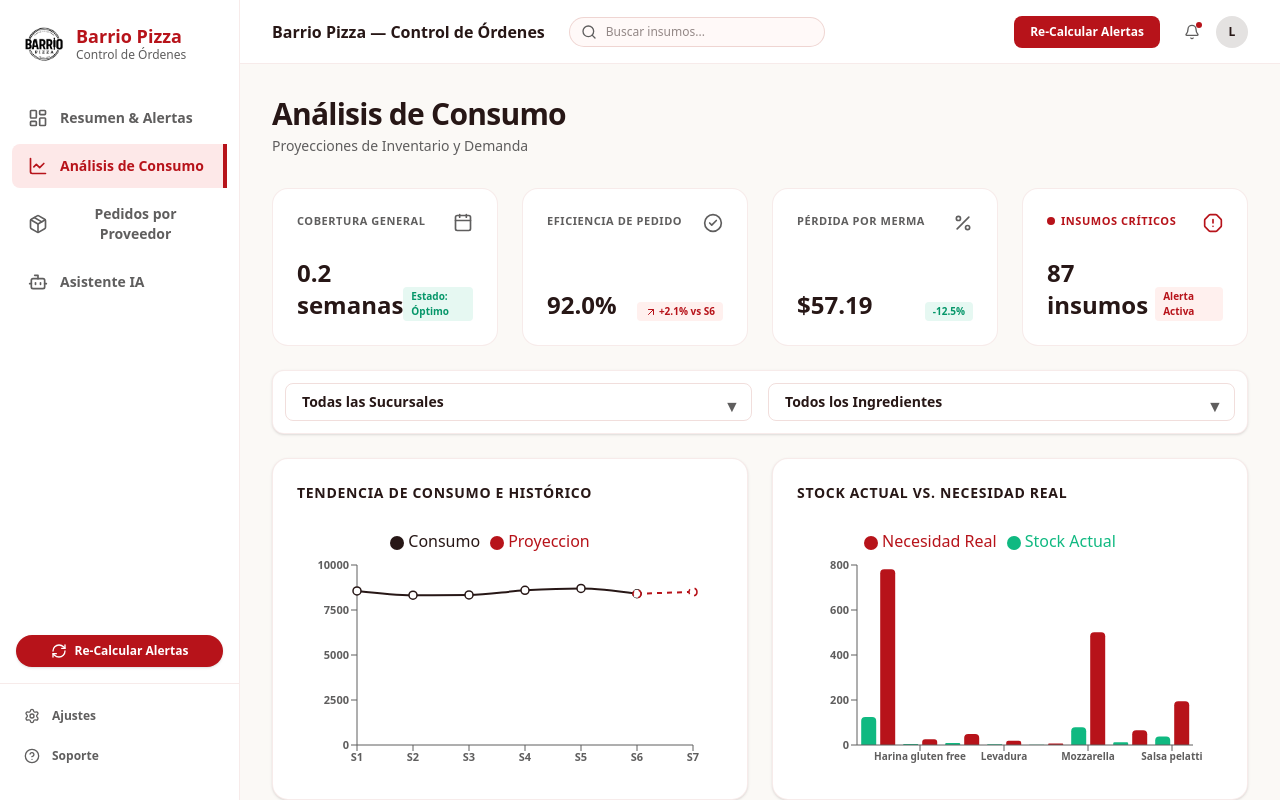
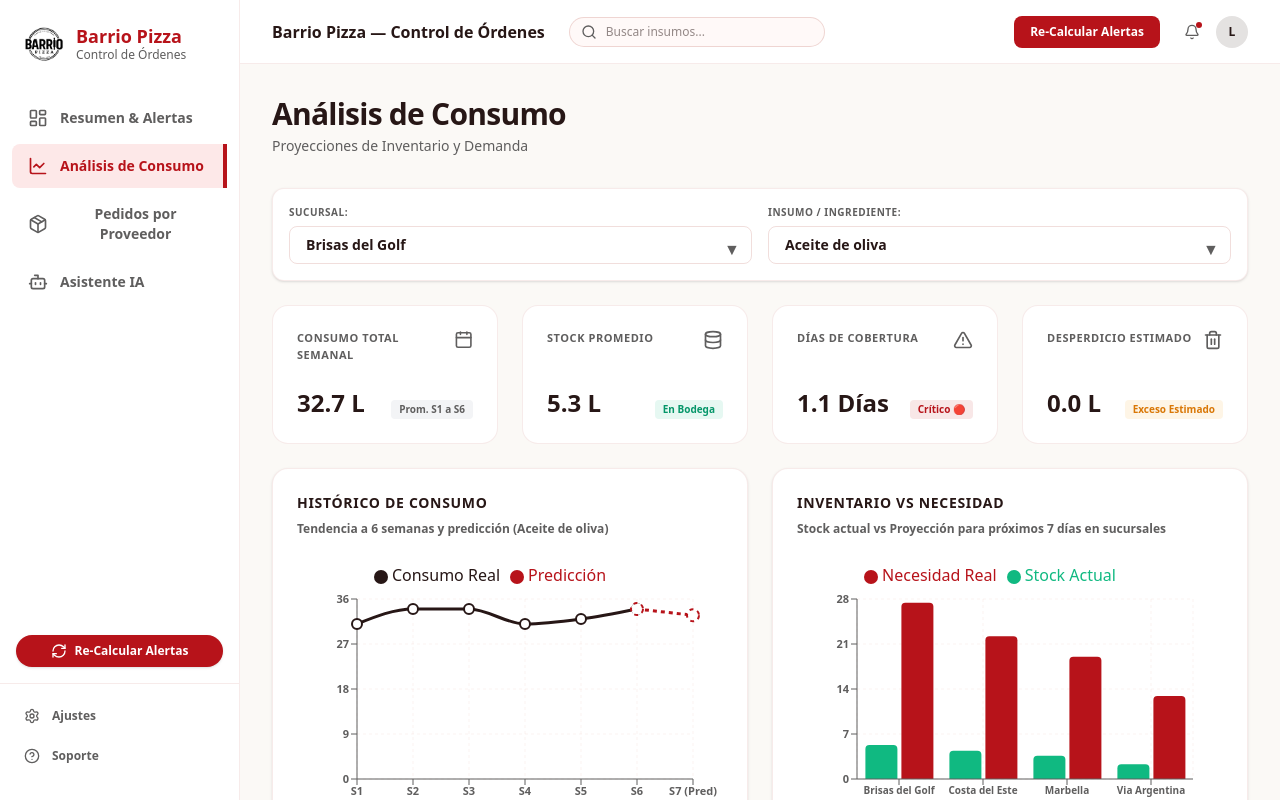
Before and after one commit to lausfg4/barrio-pizza-dashboard, a Next.js app: page / in a window 1280 px wide. Both pictures are taken after a click on the button "Análisis de Consumo". Shown: the top 800 px of the page. Built offline with nearby package versions, Linux system fonts and the light colour scheme.

Commit message:
feat: Alinear la pestaña de análisis al diseño original simplificado de Python

```diff
--- a/src/components/TabAnalytics.tsx
+++ b/src/components/TabAnalytics.tsx
@@ -1,6 +1,6 @@
 'use client';
 
-import React, { useState, useMemo } from 'react';
+import React, { useState, useMemo, useEffect } from 'react';
 import { AlertaConsolidada, Consumo } from '../types';
 import {
   LineChart as ReChartsLineChart,
@@ -16,10 +16,9 @@ import {
 } from 'recharts';
 import {
   Calendar,
-  CheckCircle2,
-  Percent,
-  AlertOctagon,
-  ArrowUpRight
+  Database,
+  AlertTriangle,
+  Trash2
 } from 'lucide-react';
 
 interface TabAnalyticsProps {
@@ -28,142 +27,140 @@ interface TabAnalyticsProps {
 }
 
 export default function TabAnalytics({ alerts, consumo }: TabAnalyticsProps) {
-  const [selectedSucursal, setSelectedSucursal] = useState<string>('all');
-  const [selectedIngrediente, setSelectedIngrediente] = useState<string>('all');
+  const [selectedSucursal, setSelectedSucursal] = useState<string>('');
+  const [selectedIngrediente, setSelectedIngrediente] = useState<string>('');
 
-  // Sucursales únicas
+  // Obtener sucursales únicas ordenadas
   const sucursales = useMemo(() => {
-    return Array.from(new Set(consumo.map(c => c.sucursal)));
+    return Array.from(new Set(consumo.map(c => c.sucursal))).sort();
   }, [consumo]);
 
-  // Ingredientes únicos en las alertas
+  // Obtener ingredientes únicos ordenados para evitar duplicados en el select
   const ingredientes = useMemo(() => {
-    return Array.from(new Set(alerts.map(a => ({ id: a.ingrediente_id, nombre: a.nombre }))));
+    const seen = new Set<string>();
+    const list: Array<{ id: string; nombre: string }> = [];
+    alerts.forEach(a => {
+      if (!seen.has(a.ingrediente_id)) {
+        seen.add(a.ingrediente_id);
+        list.push({ id: a.ingrediente_id, nombre: a.nombre });
+      }
+    });
+    return list.sort((a, b) => a.nombre.localeCompare(b.nombre));
   }, [alerts]);
 
-  // Métricas Superiores
+  // Inicializar selectores con los primeros elementos disponibles
+  useEffect(() => {
+    if (sucursales.length > 0 && !selectedSucursal) {
+      setSelectedSucursal(sucursales[0]);
+    }
+    if (ingredientes.length > 0 && !selectedIngrediente) {
+      setSelectedIngrediente(ingredientes[0].id);
+    }
+  }, [sucursales, ingredientes, selectedSucursal, selectedIngrediente]);
+
+  // Obtener datos consolidados para la combinación seleccionada
+  const activeAlert = useMemo(() => {
+    const targetSuc = selectedSucursal || (sucursales[0] || '');
+    const targetIng = selectedIngrediente || (ingredientes[0]?.id || '');
+    return alerts.find(a => a.sucursal === targetSuc && a.ingrediente_id === targetIng);
+  }, [alerts, selectedSucursal, selectedIngrediente, sucursales, ingredientes]);
+
+  // Consumo histórico de la combinación seleccionada
+  const activeConsumos = useMemo(() => {
+    const targetSuc = selectedSucursal || (sucursales[0] || '');
+    const targetIng = selectedIngrediente || (ingredientes[0]?.id || '');
+    return consumo.filter(c => c.sucursal === targetSuc && c.ingrediente_id === targetIng);
+  }, [consumo, selectedSucursal, selectedIngrediente, sucursales, ingredientes]);
+
+  // Calcular métricas para el insumo y sucursal seleccionados (Similares a Python)
   const metrics = useMemo(() => {
-    // Filtrar según sucursal
-    const filteredAlerts = alerts.filter(a => selectedSucursal === 'all' || a.sucursal === selectedSucursal);
+    if (!activeAlert) {
+      return {
+        consumoPromedio: '0.0',
+        stock: '0.0',
+        cobertura: '0.0 Días',
+        coberturaStatus: 'Sin Datos',
+        coberturaClass: 'bg-gray-100 text-gray-500',
+        desperdicio: '0.0',
+        unidad: ''
+      };
+    }
 
-    // Cobertura general (promedio)
-    let totalStock = 0;
-    let totalProj = 0;
-    filteredAlerts.forEach(a => {
-      totalStock += a.stock_actual_unidad_base;
-      totalProj += a.proyeccion;
-    });
+    const weeks = ['S1', 'S2', 'S3', 'S4', 'S5', 'S6'];
+    const consumoSum = activeConsumos.reduce((acc, c) => acc + c.consumo_unidad_base, 0);
+    const count = activeConsumos.length || 1;
+    const consumoProm = consumoSum / count;
 
-    // Proyección semanal promedio de la sucursal
-    const coberturaSemanas = totalProj > 0 ? (totalStock / totalProj) : 0;
+    const stock = activeAlert.stock_actual_unidad_base;
+    const proyeccion = activeAlert.proyeccion;
 
-    // Eficiencia de pedido
-    let okCount = 0;
-    filteredAlerts.forEach(a => {
-      if (a.alerta_tipo === 'Correcto') okCount++;
-    });
-    const eficiencia = filteredAlerts.length > 0 ? (okCount / filteredAlerts.length) * 100 : 100;
+    // Días de cobertura = (Stock / Proyección Semanal) * 7
+    const coberturaDias = proyeccion > 0 ? (stock / proyeccion) * 7 : (stock > 0 ? 99.0 : 0.0);
 
-    // Total Mermas Ponderadas (estimadas para sobre-pedidos)
-    let mermasVal = 0;
-    filteredAlerts.forEach(a => {
-      if (a.alerta_tipo === 'Sobre-pedido' && a.es_perecedero === 'Si') {
-        // Asignamos un costo ficticio al kilo/litro de $10.00 para la métrica
-        const exceso = a.pedido_unidad_base - a.necesidad_real;
-        mermasVal += exceso * 12.5; // Costo por unidad ponderada
-      }
-    });
+    let coberturaStatus = 'Suficiente 🟢';
+    let coberturaClass = 'bg-[#10B981]/10 text-[#059669]';
+    if (coberturaDias < 3.0) {
+      coberturaStatus = 'Crítico 🔴';
+      coberturaClass = 'bg-[#b7131a]/10 text-[#b7131a]';
+    } else if (coberturaDias < 7.0) {
+      coberturaStatus = 'Regular 🟡';
+      coberturaClass = 'bg-[#F59E0B]/10 text-[#D97706]';
+    }
 
-    // Insumos críticos (menos de 0.5 semanas de cobertura)
-    let criticos = 0;
-    filteredAlerts.forEach(a => {
-      if (a.proyeccion > 0) {
-        const cover = a.stock_actual_unidad_base / a.proyeccion;
-        if (cover < 0.5) criticos++;
-      } else if (a.stock_actual_unidad_base === 0) {
-        criticos++;
-      }
-    });
+    // Desperdicio estimado = stock - proyeccion (si es perecedero)
+    const desperdicioVal = activeAlert.es_perecedero === 'Si' ? Math.max(0, stock - proyeccion) : 0;
 
     return {
-      cobertura: `${coberturaSemanas.toFixed(1)} semanas`,
-      eficiencia: `${eficiencia.toFixed(1)}%`,
-      mermas: `$${mermasVal.toFixed(2)}`,
-      criticos: `${criticos} insumos`
+      consumoPromedio: consumoProm.toFixed(1),
+      stock: stock.toFixed(1),
+      cobertura: `${coberturaDias.toFixed(1)} Días`,
+      coberturaStatus,
+      coberturaClass,
+      desperdicio: desperdicioVal.toFixed(1),
+      unidad: activeAlert.unidad_base
     };
-  }, [alerts, selectedSucursal]);
+  }, [activeAlert, activeConsumos]);
 
-  // Datos para el gráfico de Línea de Tendencia (S1 a S6, y S7 proyectado)
+  // Gráfico de Líneas (Tendencia)
   const lineChartData = useMemo(() => {
-    // Filtrar consumo histórico
-    const filteredConsumo = consumo.filter(c => {
-      const matchSuc = selectedSucursal === 'all' || c.sucursal === selectedSucursal;
-      const matchIng = selectedIngrediente === 'all' || c.ingrediente_id === selectedIngrediente;
-      return matchSuc && matchIng;
-    });
-
-    // Obtener consumo semanal sumado
     const weeks = ['S1', 'S2', 'S3', 'S4', 'S5', 'S6'];
     const dataMap: Record<string, number> = {};
     weeks.forEach(w => { dataMap[w] = 0; });
 
-    filteredConsumo.forEach(c => {
-      if (dataMap[c.semana] !== undefined) {
-        dataMap[c.semana] += c.consumo_unidad_base;
-      }
+    activeConsumos.forEach(c => {
+      dataMap[c.semana] = c.consumo_unidad_base;
     });
 
-    // Obtener proyección S7 sumada para los mismos filtros
-    const filteredAlerts = alerts.filter(a => {
-      const matchSuc = selectedSucursal === 'all' || a.sucursal === selectedSucursal;
-      const matchIng = selectedIngrediente === 'all' || a.ingrediente_id === selectedIngrediente;
-      return matchSuc && matchIng;
-    });
-    const s7Proj = filteredAlerts.reduce((acc, a) => acc + a.proyeccion, 0);
+    const proyeccionVal = activeAlert ? activeAlert.proyeccion : 0;
 
-    const chart = [
+    return [
       { name: 'S1', Consumo: dataMap['S1'], Proyeccion: null },
       { name: 'S2', Consumo: dataMap['S2'], Proyeccion: null },
       { name: 'S3', Consumo: dataMap['S3'], Proyeccion: null },
       { name: 'S4', Consumo: dataMap['S4'], Proyeccion: null },
       { name: 'S5', Consumo: dataMap['S5'], Proyeccion: null },
       { name: 'S6', Consumo: dataMap['S6'], Proyeccion: dataMap['S6'] }, // Conector
-      { name: 'S7', Consumo: null, Proyeccion: s7Proj } // Proyección punteada
+      { name: 'S7 (Pred)', Consumo: null, Proyeccion: parseFloat(proyeccionVal.toFixed(2)) }
     ];
+  }, [activeConsumos, activeAlert]);
 
-    return chart;
-  }, [consumo, alerts, selectedSucursal, selectedIngrediente]);
+  // Gráfico de Barras (Stock vs Necesidad del ingrediente seleccionado en todas las sucursales)
+  const barChartData = useMemo(() => {
+    const targetIng = selectedIngrediente || (ingredientes[0]?.id || '');
+    const filteredAlerts = alerts.filter(a => a.ingrediente_id === targetIng);
 
-  // Datos para el gráfico de Barras: Stock vs Necesidad
-  const barChartData = useMemo(() => {
-    const filteredAlerts = alerts.filter(a => {
-      const matchSuc = selectedSucursal === 'all' || a.sucursal === selectedSucursal;
-      const matchIng = selectedIngrediente === 'all' || a.ingrediente_id === selectedIngrediente;
-      return matchSuc && matchIng;
-    });
+    return filteredAlerts.map(a => ({
+      name: a.sucursal,
+      'Stock Actual': parseFloat(a.stock_actual_unidad_base.toFixed(1)),
+      'Necesidad Real': parseFloat(a.necesidad_real.toFixed(1))
+    }));
+  }, [alerts, selectedIngrediente, ingredientes]);
 
-    // Agrupar por ingrediente para consolidar
-    const ingredientMap = new Map<string, { stock: number; necesidad: number }>();
-    filteredAlerts.forEach(a => {
-      const existing = ingredientMap.get(a.nombre) || { stock: 0, necesidad: 0 };
-      ingredientMap.set(a.nombre, {
-        stock: existing.stock + a.stock_actual_unidad_base,
-        necesidad: existing.necesidad + a.necesidad_real
-      });
-    });
+  // Tabla inferior: listado de todos los insumos de la sucursal seleccionada
+  const detailTableData = useMemo(() => {
+    const targetSuc = selectedSucursal || (sucursales[0] || '');
+    const filteredAlerts = alerts.filter(a => a.sucursal === targetSuc);
 
-    return Array.from(ingredientMap.entries()).map(([name, val]) => ({
-      name,
-      'Stock Actual': parseFloat(val.stock.toFixed(1)),
-      'Necesidad Real': parseFloat(val.necesidad.toFixed(1))
-    })).slice(0, 8); // Mostrar los primeros 8 para no saturar
-  }, [alerts, selectedSucursal, selectedIngrediente]);
-
-  // Tabla inferior de análisis por ingrediente
-  const detailTableData = useMemo(() => {
-    const filteredAlerts = alerts.filter(a => selectedSucursal === 'all' || a.sucursal === selectedSucursal);
-
-    // Agrupar por ingrediente y promediar consumos
     return filteredAlerts.map(a => {
       const promedioSemana = a.proyeccion;
       const stock = a.stock_actual_unidad_base;
@@ -182,7 +179,11 @@ export default function TabAnalytics({ alerts, consumo }: TabAnalyticsProps) {
         estado
       };
     });
-  }, [alerts, selectedSucursal]);
+  }, [alerts, selectedSucursal, sucursales]);
+
+  const activeIngredienteName = useMemo(() => {
+    return ingredientes.find(i => i.id === selectedIngrediente)?.nombre || 'Ingrediente';
+  }, [ingredientes, selectedIngrediente]);
 
   return (
     <div className="flex flex-col gap-6">
@@ -192,85 +193,91 @@ export default function TabAnalytics({ alerts, consumo }: TabAnalyticsProps) {
         <p className="text-sm text-[#5f5e5e] font-medium">Proyecciones de Inventario y Demanda</p>
       </div>
 
+      {/* Select Filters */}
+      <div className="flex flex-col md:flex-row gap-4 bg-white border border-[#e4beb9]/30 rounded-xl p-4 shadow-sm">
+        <div className="flex-1 flex flex-col gap-1.5">
+          <label className="text-[10px] font-bold uppercase tracking-wider text-[#5f5e5e]">Sucursal:</label>
+          <div className="relative">
+            <select
+              value={selectedSucursal}
+              onChange={(e) => setSelectedSucursal(e.target.value)}
+              className="w-full bg-transparent border border-[#e4beb9]/50 rounded-lg py-2 pl-4 pr-10 text-sm font-semibold text-[#271716] cursor-pointer focus:outline-none focus:border-[#b7131a] focus:ring-1 focus:ring-[#b7131a] appearance-none"
+            >
+              {sucursales.map(s => (
+                <option key={s} value={s}>{s}</option>
+              ))}
+            </select>
+            <div className="absolute right-3 top-1/2 -translate-y-1/2 pointer-events-none w-4 h-4 text-[#5f5e5e]">▼</div>
+          </div>
+        </div>
+
+        <div className="flex-1 flex flex-col gap-1.5">
+          <label className="text-[10px] font-bold uppercase tracking-wider text-[#5f5e5e]">Insumo / Ingrediente:</label>
+          <div className="relative">
+            <select
+              value={selectedIngrediente}
+              onChange={(e) => setSelectedIngrediente(e.target.value)}
+              className="w-full bg-transparent border border-[#e4beb9]/50 rounded-lg py-2 pl-4 pr-10 text-sm font-semibold text-[#271716] cursor-pointer focus:outline-none focus:border-[#b7131a] focus:ring-1 focus:ring-[#b7131a] appearance-none"
+            >
+              {ingredientes.map(i => (
+                <option key={i.id} value={i.id}>{i.nombre}</option>
+              ))}
+            </select>
+            <div className="absolute right-3 top-1/2 -translate-y-1/2 pointer-events-none w-4 h-4 text-[#5f5e5e]">▼</div>
+          </div>
+        </div>
+      </div>
+
       {/* KPI Cards */}
       <div className="grid grid-cols-1 md:grid-cols-2 lg:grid-cols-4 gap-6">
+        {/* KPI 1: Consumo Promedio */}
         <div className="bg-white border border-[#e4beb9]/30 rounded-2xl p-6 flex flex-col justify-between hover:shadow-[0px_4px_16px_rgba(183,28,28,0.03)] transition-all">
           <div className="flex justify-between items-start mb-6">
-            <span className="text-[11px] font-bold text-[#5f5e5e] uppercase tracking-wider">Cobertura General</span>
+            <span className="text-[11px] font-bold text-[#5f5e5e] uppercase tracking-wider">Consumo Total Semanal</span>
             <Calendar className="w-5 h-5 text-[#5f5e5e]" />
           </div>
           <div className="flex items-end justify-between">
-            <div className="text-2xl font-bold text-[#271716]">{metrics.cobertura}</div>
-            <div className="text-[10px] text-[#059669] bg-[#10B981]/10 px-2 py-0.5 rounded font-bold">Estado: Óptimo</div>
+            <div className="text-2xl font-bold text-[#271716]">{metrics.consumoPromedio} {metrics.unidad}</div>
+            <div className="text-[10px] text-[#5f5e5e] bg-gray-100 px-2 py-0.5 rounded font-bold">Prom. S1 a S6</div>
           </div>
         </div>
 
+        {/* KPI 2: Stock Promedio */}
         <div className="bg-white border border-[#e4beb9]/30 rounded-2xl p-6 flex flex-col justify-between hover:shadow-[0px_4px_16px_rgba(183,28,28,0.03)] transition-all">
           <div className="flex justify-between items-start mb-6">
-            <span className="text-[11px] font-bold text-[#5f5e5e] uppercase tracking-wider">Eficiencia de Pedido</span>
-            <CheckCircle2 className="w-5 h-5 text-[#5f5e5e]" />
+            <span className="text-[11px] font-bold text-[#5f5e5e] uppercase tracking-wider">Stock Promedio</span>
+            <Database className="w-5 h-5 text-[#5f5e5e]" />
           </div>
           <div className="flex items-end justify-between">
-            <div className="text-2xl font-bold text-[#271716]">{metrics.eficiencia}</div>
-            <div className="text-[10px] text-[#b7131a] bg-[#fff0ee] px-2 py-0.5 rounded font-bold flex items-center">
-              <ArrowUpRight className="w-3 h-3 mr-0.5" /> +2.1% vs S6
+            <div className="text-2xl font-bold text-[#271716]">{metrics.stock} {metrics.unidad}</div>
+            <div className="text-[10px] text-[#059669] bg-[#10B981]/10 px-2 py-0.5 rounded font-bold">En Bodega</div>
+          </div>
+        </div>
+
+        {/* KPI 3: Días de Cobertura */}
+        <div className="bg-white border border-[#e4beb9]/30 rounded-2xl p-6 flex flex-col justify-between hover:shadow-[0px_4px_16px_rgba(183,28,28,0.03)] transition-all">
+          <div className="flex justify-between items-start mb-6">
+            <span className="text-[11px] font-bold text-[#5f5e5e] uppercase tracking-wider">Días de Cobertura</span>
+            <AlertTriangle className="w-5 h-5 text-[#5f5e5e]" />
+          </div>
+          <div className="flex items-end justify-between">
+            <div className="text-2xl font-bold text-[#271716]">{metrics.cobertura}</div>
+            <div className={`text-[10px] px-2 py-0.5 rounded font-bold ${metrics.coberturaClass}`}>
+              {metrics.coberturaStatus}
             </div>
           </div>
         </div>
 
+        {/* KPI 4: Desperdicio Estimado */}
         <div className="bg-white border border-[#e4beb9]/30 rounded-2xl p-6 flex flex-col justify-between hover:shadow-[0px_4px_16px_rgba(183,28,28,0.03)] transition-all">
           <div className="flex justify-between items-start mb-6">
-            <span className="text-[11px] font-bold text-[#5f5e5e] uppercase tracking-wider">Pérdida por Merma</span>
-            <Percent className="w-5 h-5 text-[#5f5e5e]" />
+            <span className="text-[11px] font-bold text-[#5f5e5e] uppercase tracking-wider">Desperdicio Estimado</span>
+            <Trash2 className="w-5 h-5 text-[#5f5e5e]" />
           </div>
           <div className="flex items-end justify-between">
-            <div className="text-2xl font-bold text-[#271716]">{metrics.mermas}</div>
-            <div className="text-[10px] text-[#059669] bg-[#10B981]/10 px-2 py-0.5 rounded font-bold">-12.5%</div>
+            <div className="text-2xl font-bold text-[#271716]">{metrics.desperdicio} {metrics.unidad}</div>
+            <div className="text-[10px] text-[#D97706] bg-[#F59E0B]/10 px-2 py-0.5 rounded font-bold">Exceso Estimado</div>
           </div>
-        </div>
-
-        <div className="bg-white border border-[#e4beb9]/30 rounded-2xl p-6 flex flex-col justify-between hover:shadow-[0px_4px_16px_rgba(183,28,28,0.03)] transition-all">
-          <div className="flex justify-between items-start mb-6">
-            <span className="text-[11px] font-bold text-[#b7131a] uppercase tracking-wider flex items-center gap-1.5">
-              <span className="w-2 h-2 rounded-full bg-[#b7131a]"></span> Insumos Críticos
-            </span>
-            <AlertOctagon className="w-5 h-5 text-[#b7131a]" />
-          </div>
-          <div className="flex items-end justify-between">
-            <div className="text-2xl font-bold text-[#271716]">{metrics.criticos}</div>
-            <div className="text-[10px] text-[#b7131a] bg-[#fff0ee] px-2 py-0.5 rounded font-bold">Alerta Activa</div>
-          </div>
-        </div>
-      </div>
-
-      {/* Select Filters */}
-      <div className="flex flex-col md:flex-row gap-4 bg-white border border-[#e4beb9]/30 rounded-xl p-3 shadow-sm">
-        <div className="flex-1 relative">
-          <select
-            value={selectedSucursal}
-            onChange={(e) => setSelectedSucursal(e.target.value)}
-            className="w-full bg-transparent border border-[#e4beb9]/50 rounded-lg py-2 pl-4 pr-10 text-sm font-semibold text-[#271716] cursor-pointer focus:outline-none focus:border-[#b7131a] focus:ring-1 focus:ring-[#b7131a] appearance-none"
-          >
-            <option value="all">Todas las Sucursales</option>
-            {sucursales.map(s => (
-              <option key={s} value={s}>{s}</option>
-            ))}
-          </select>
-          <div className="absolute right-3 top-1/2 -translate-y-1/2 pointer-events-none w-4 h-4 text-[#5f5e5e]">▼</div>
-        </div>
-
-        <div className="flex-1 relative">
-          <select
-            value={selectedIngrediente}
-            onChange={(e) => setSelectedIngrediente(e.target.value)}
-            className="w-full bg-transparent border border-[#e4beb9]/50 rounded-lg py-2 pl-4 pr-10 text-sm font-semibold text-[#271716] cursor-pointer focus:outline-none focus:border-[#b7131a] focus:ring-1 focus:ring-[#b7131a] appearance-none"
-          >
-            <option value="all">Todos los Ingredientes</option>
-            {ingredientes.map(i => (
-              <option key={i.id} value={i.id}>{i.nombre}</option>
-            ))}
-          </select>
-          <div className="absolute right-3 top-1/2 -translate-y-1/2 pointer-events-none w-4 h-4 text-[#5f5e5e]">▼</div>
         </div>
       </div>
 
@@ -278,15 +285,18 @@ export default function TabAnalytics({ alerts, consumo }: TabAnalyticsProps) {
       <div className="grid grid-cols-1 lg:grid-cols-2 gap-6">
         {/* Line Chart */}
         <div className="bg-white border border-[#e4beb9]/30 rounded-2xl p-6 shadow-sm">
-          <h3 className="text-sm font-bold text-[#271716] mb-4 uppercase tracking-wider">Tendencia de Consumo e Histórico</h3>
+          <h3 className="text-sm font-bold text-[#271716] mb-2 uppercase tracking-wider">Histórico de Consumo</h3>
+          <p className="text-xs text-[#5f5e5e] font-semibold mb-4">
+            Tendencia a 6 semanas y predicción ({activeIngredienteName})
+          </p>
           <div className="h-64">
             <ResponsiveContainer width="100%" height="100%">
               <ReChartsLineChart data={lineChartData} margin={{ top: 10, right: 30, left: 0, bottom: 0 }}>
-                <CartesianGrid strokeDasharray="3 3" stroke="#e4beb9/20" />
+                <CartesianGrid strokeDasharray="3 3" stroke="#e4beb9" strokeOpacity={0.2} />
                 <XAxis dataKey="name" stroke="#5f5e5e" fontSize={11} fontWeight={600} />
                 <YAxis stroke="#5f5e5e" fontSize={11} fontWeight={600} />
                 <Tooltip
-                  contentStyle={{ backgroundColor: '#white', borderColor: '#e4beb9', borderRadius: '8px' }}
+                  contentStyle={{ backgroundColor: '#ffffff', borderColor: '#e4beb9', borderRadius: '8px' }}
                   labelStyle={{ fontWeight: 'bold', color: '#271716' }}
                 />
                 <Legend verticalAlign="top" height={36} iconType="circle" />
@@ -294,20 +304,22 @@ export default function TabAnalytics({ alerts, consumo }: TabAnalyticsProps) {
                 <Line
                   type="monotone"
                   dataKey="Consumo"
+                  name="Consumo Real"
                   stroke="#271716"
-                  strokeWidth={2}
-                  dot={{ r: 4, stroke: '#271716', strokeWidth: 1.5, fill: '#FFFFFF' }}
-                  activeDot={{ r: 6 }}
+                  strokeWidth={3}
+                  dot={{ r: 5, stroke: '#271716', strokeWidth: 2, fill: '#FFFFFF' }}
+                  activeDot={{ r: 7 }}
                   connectNulls
                 />
                 {/* Proyección S7 */}
                 <Line
                   type="monotone"
                   dataKey="Proyeccion"
+                  name="Predicción"
                   stroke="#b7131a"
-                  strokeWidth={2}
-                  strokeDasharray="5 5"
-                  dot={{ r: 4, stroke: '#b7131a', strokeWidth: 1.5, fill: '#FFFFFF' }}
+                  strokeWidth={3}
+                  strokeDasharray="4 4"
+                  dot={{ r: 6, stroke: '#b7131a', strokeWidth: 2, fill: '#FFFFFF' }}
                   connectNulls
                 />
               </ReChartsLineChart>
@@ -317,15 +329,18 @@ export default function TabAnalytics({ alerts, consumo }: TabAnalyticsProps) {
 
         {/* Bar Chart */}
         <div className="bg-white border border-[#e4beb9]/30 rounded-2xl p-6 shadow-sm">
-          <h3 className="text-sm font-bold text-[#271716] mb-4 uppercase tracking-wider">Stock Actual vs. Necesidad Real</h3>
+          <h3 className="text-sm font-bold text-[#271716] mb-2 uppercase tracking-wider">Inventario vs Necesidad</h3>
+          <p className="text-xs text-[#5f5e5e] font-semibold mb-4">
+            Stock actual vs Proyección para próximos 7 días en sucursales
+          </p>
           <div className="h-64">
             <ResponsiveContainer width="100%" height="100%">
               <ReChartsBarChart data={barChartData} margin={{ top: 10, right: 30, left: 0, bottom: 0 }}>
-                <CartesianGrid strokeDasharray="3 3" stroke="#e4beb9/20" />
+                <CartesianGrid strokeDasharray="3 3" stroke="#e4beb9" strokeOpacity={0.2} />
                 <XAxis dataKey="name" stroke="#5f5e5e" fontSize={10} fontWeight={600} />
                 <YAxis stroke="#5f5e5e" fontSize={11} fontWeight={600} />
                 <Tooltip
-                  contentStyle={{ backgroundColor: '#white', borderColor: '#e4beb9', borderRadius: '8px' }}
+                  contentStyle={{ backgroundColor: '#ffffff', borderColor: '#e4beb9', borderRadius: '8px' }}
                   labelStyle={{ fontWeight: 'bold', color: '#271716' }}
                 />
                 <Legend verticalAlign="top" height={36} iconType="circle" />
@@ -340,7 +355,7 @@ export default function TabAnalytics({ alerts, consumo }: TabAnalyticsProps) {
       {/* Bottom Detail Table */}
       <div className="bg-white border border-[#e4beb9]/30 rounded-2xl overflow-hidden shadow-sm">
         <div className="px-6 py-4 border-b border-[#e4beb9]/20">
-          <h3 className="text-sm font-bold text-[#271716] uppercase tracking-wider">Detalle de Cobertura de Stock</h3>
+          <h3 className="text-sm font-bold text-[#271716] uppercase tracking-wider">Detalle de Cobertura de Stock ({selectedSucursal})</h3>
         </div>
         <div className="max-h-[480px] overflow-y-auto overflow-x-auto custom-scrollbar">
           <table className="w-full text-left border-collapse">
```
